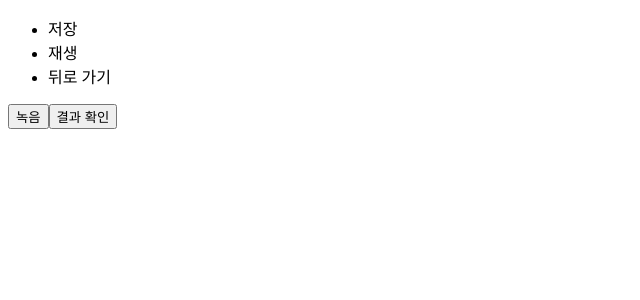
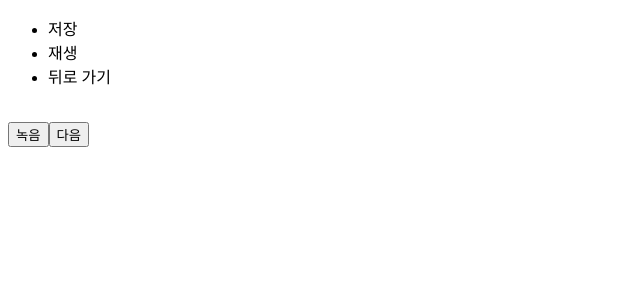
Before and after one commit to jiyeong-yun/Retter, a React (Create React App) app in the folder frontend/: page /record in a window 1280 px wide. Shown: the top 300 px of the page, without its empty margins (0-640 px from the left). Built offline with nearby package versions, Linux system fonts and the light colour scheme.

Commit message:
[S06P22C202-79] Feat: listen to a recording

```diff
--- a/frontend/src/components/record/Record.js
+++ b/frontend/src/components/record/Record.js
@@ -1,5 +1,6 @@
 import React, { useState, useCallback } from "react";
 import RecordTimer from "./RecordTimer";
+import { Link } from "react-router-dom";
 
 const AudioRecord = () => {
   const [stream, setStream] = useState();
@@ -74,6 +75,7 @@ const AudioRecord = () => {
     source.disconnect();
   };
 
+  /*
   const onSubmitAudioFile = useCallback(() => {
     if (audioUrl) {
       console.log(URL.createObjectURL(audioUrl)); // 출력된 링크에서 녹음된 오디오 확인 가능
@@ -82,12 +84,21 @@ const AudioRecord = () => {
     const sound = new File([audioUrl], "soundBlob", { lastModified: new Date().getTime(), type: "audio" });
     console.log(sound); // File 정보 출력
   }, [audioUrl]);
+  */
+
+  const handleClick = () => {
+  };
 
   return (
     <div className="voice">
       {onRec === false ? <RecordTimer /> : null}
+      {audioUrl ? <audio src={URL.createObjectURL(audioUrl)} controls="controls" /> : null}
+      <br />
       <button onClick={onRec ? onRecAudio : offRecAudio}>녹음</button>
-      <button onClick={onSubmitAudioFile}>결과 확인</button>
+      {/* <button onClick={onSubmitAudioFile}>결과 확인</button> */}
+      <Link to="/card/edit">
+        <button onClick={handleClick}>다음</button>
+      </Link>
     </div>
   );
 };
```
